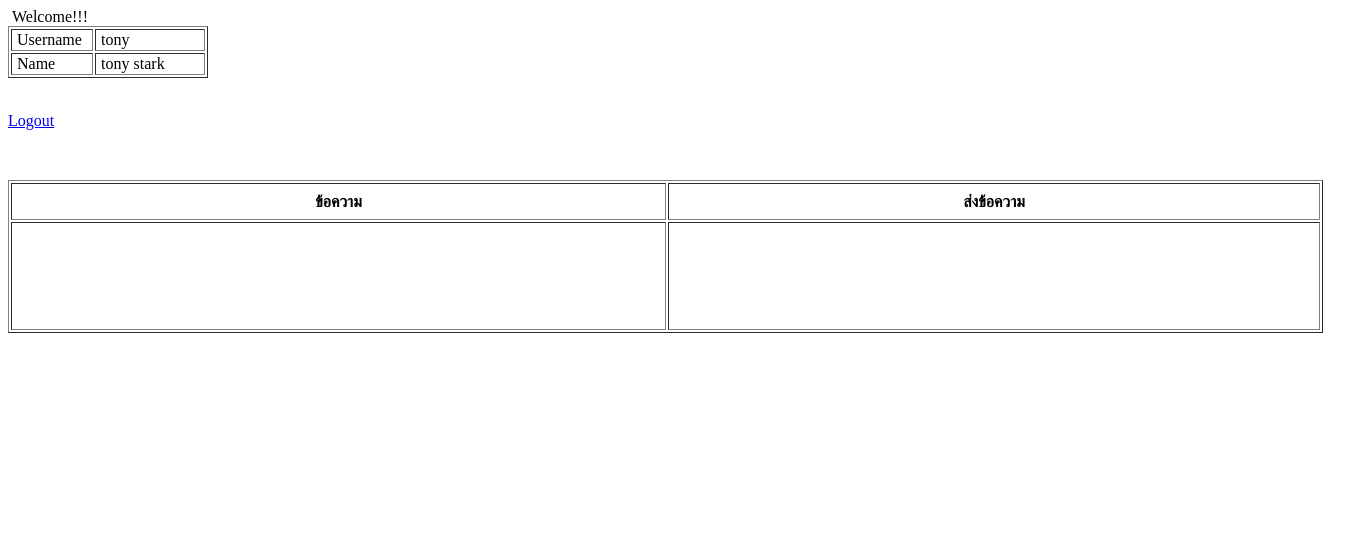
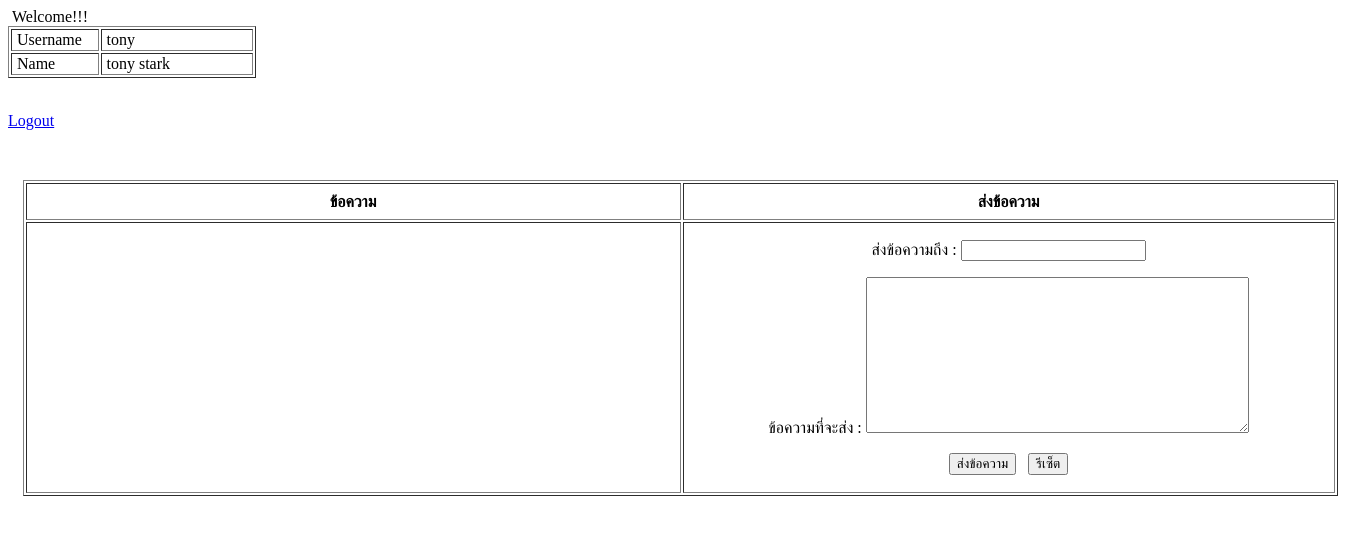
Before and after one commit to champ11101/Workshop, a PHP site: page /user_page.php in a window 1360 px wide. Shown: the top 535 px of the page. Run offline with PHP 8.4, Linux system fonts and the light colour scheme; a user stored in the database is signed in; data comes from the database, SQL or seed files in the repository; lists and menus that the app fills with data are empty.

Commit message:
หน้าแสดงข้อความ
เพิ่มฟอร์มสำหรับส่งข้อมูล

```diff
--- a/user_page.php
+++ b/user_page.php
@@ -3,7 +3,7 @@
 <meta http-equiv="Content-Type" content="text/html; charset=utf-8" />
 <?php
 	session_start();
-	if($_SESSION['UserID']=="")
+	if($_SESSION['UserID'] == "")
 	{
 		echo "Please Login !!!";
 		exit();
@@ -25,7 +25,7 @@
 </head>
 <body>
 	&nbsp;Welcome!!!
-<table border="1" width="200">
+<table border="1" width="248">
     <tbody>
     	<tr>
         	<td width="90">&nbsp;Username</td>
@@ -42,6 +42,7 @@
       <a href="logout.php">Logout</a><br>
     </p>
     <p>&nbsp;</p>
+<div align="center">
   <table width="1315" height="153" border="1">
         <tr>
           <th width="651" height="33" scope="col">ข้อความ</th>
@@ -49,9 +50,25 @@
         </tr>
         <tr>
           <td>&nbsp;</td>
-        <td>&nbsp;</td>
+          <td><form id="form1" name="form1" method="post" action="">
+            <div align="center">
+              <p>ส่งข้อความถึง :
+                <label for="textfield"></label>
+                <input type="text" name="textfield" id="textfield" />
+              </p>
+              <p>ข้อความที่จะส่ง :
+                <label for="textarea"></label>
+                <textarea name="textarea" id="textarea" cols="45" rows="10"></textarea>
+              </p>
+              <p>
+                <input type="submit" name="button" id="button" value="ส่งข้อความ" />&nbsp;&nbsp;
+                <input type="reset" name="button2" id="button2" value="รีเซ็ต" />
+              </p>
+            </div>
+          </form></td>
         </tr>
       </table>
+</div>
     <p>&nbsp;</p>
 </body>
     </html>
```
Lines whose indentation alone changed are shown as unchanged.
